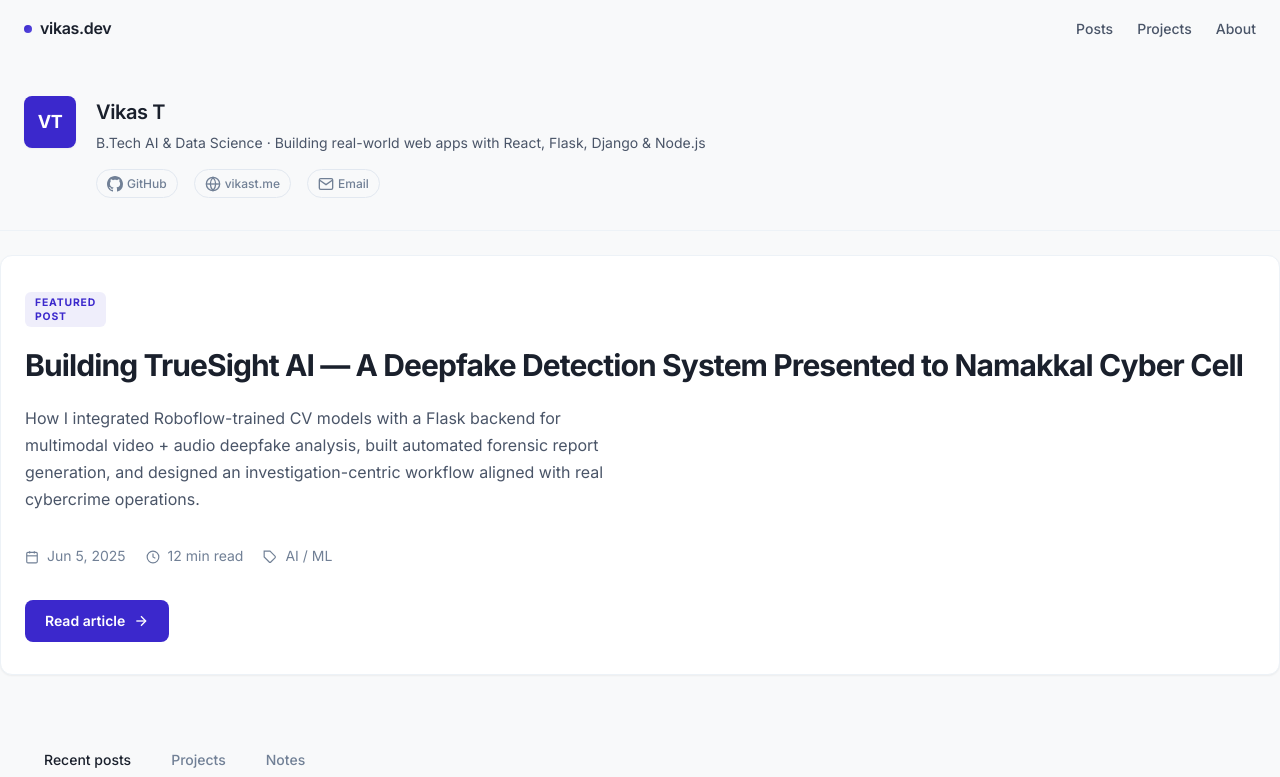
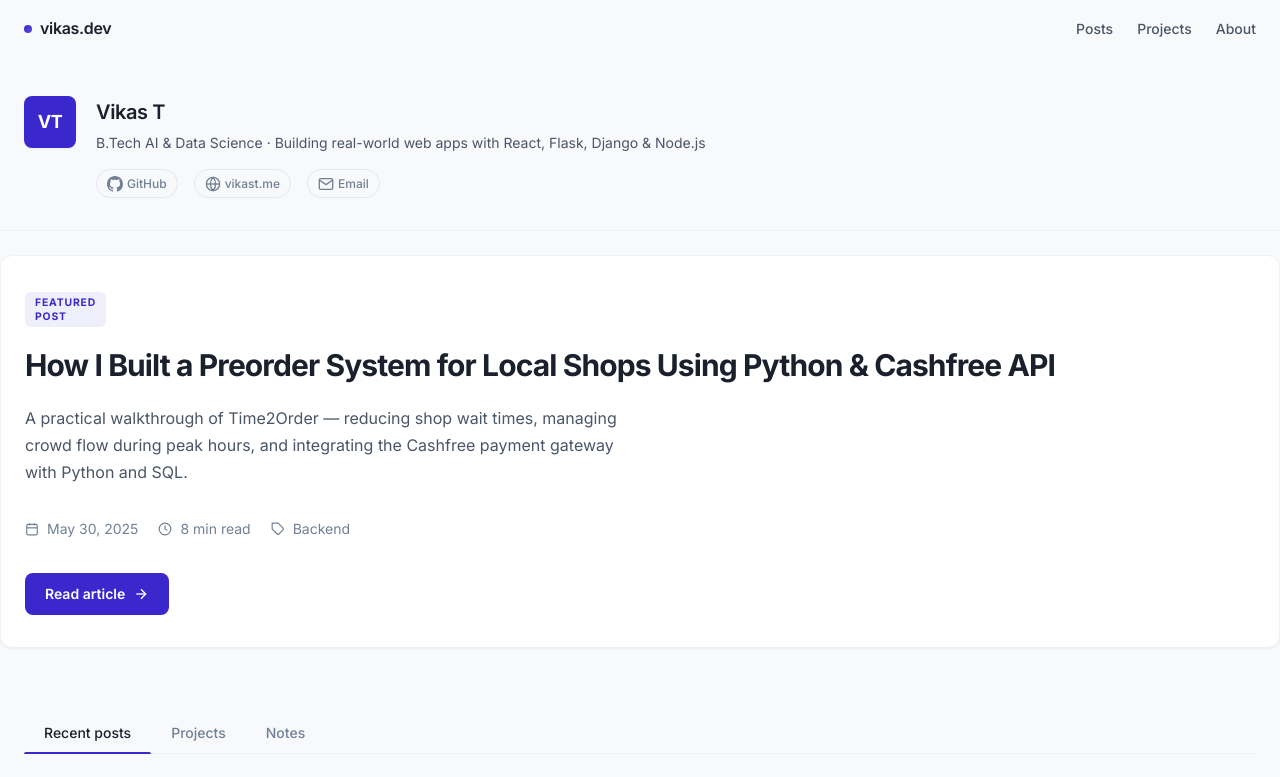
Before and after one commit to Vikasthangavel/blog, a React (Vite) app: page / in a window 1280 px wide. Shown: the top 777 px of the page. Built offline with nearby package versions, Linux system fonts and the light colour scheme.

Commit message:
Time2order as feature

```diff
--- a/src/data/data.js
+++ b/src/data/data.js
@@ -16,14 +16,14 @@ export const author = {
 // ─── Featured Post ────────────────────────────────────────────────────────────
 export const featuredPost = {
   id: "featured-1",
-  title: "Building TrueSight AI — A Deepfake Detection System Presented to Namakkal Cyber Cell",
+  title: "How I Built a Preorder System for Local Shops Using Python & Cashfree API",
   excerpt:
-    "How I integrated Roboflow-trained CV models with a Flask backend for multimodal video + audio deepfake analysis, built automated forensic report generation, and designed an investigation-centric workflow aligned with real cybercrime operations.",
-  date: "Jun 5, 2025",
-  readTime: "12 min read",
-  category: "AI / ML",
-  slug: "truesight-ai-deepfake-detection",
-  liveUrl: "https://tinyurl.com/cybernamakkal",
+    "A practical walkthrough of Time2Order — reducing shop wait times, managing crowd flow during peak hours, and integrating the Cashfree payment gateway with Python and SQL.",
+  date: "May 30, 2025",
+  readTime: "8 min read",
+  category: "Backend",
+  slug: "time2order",
+  liveUrl: "https://time2orders.com",
 };
 
 // ─── Posts ────────────────────────────────────────────────────────────────────
```
